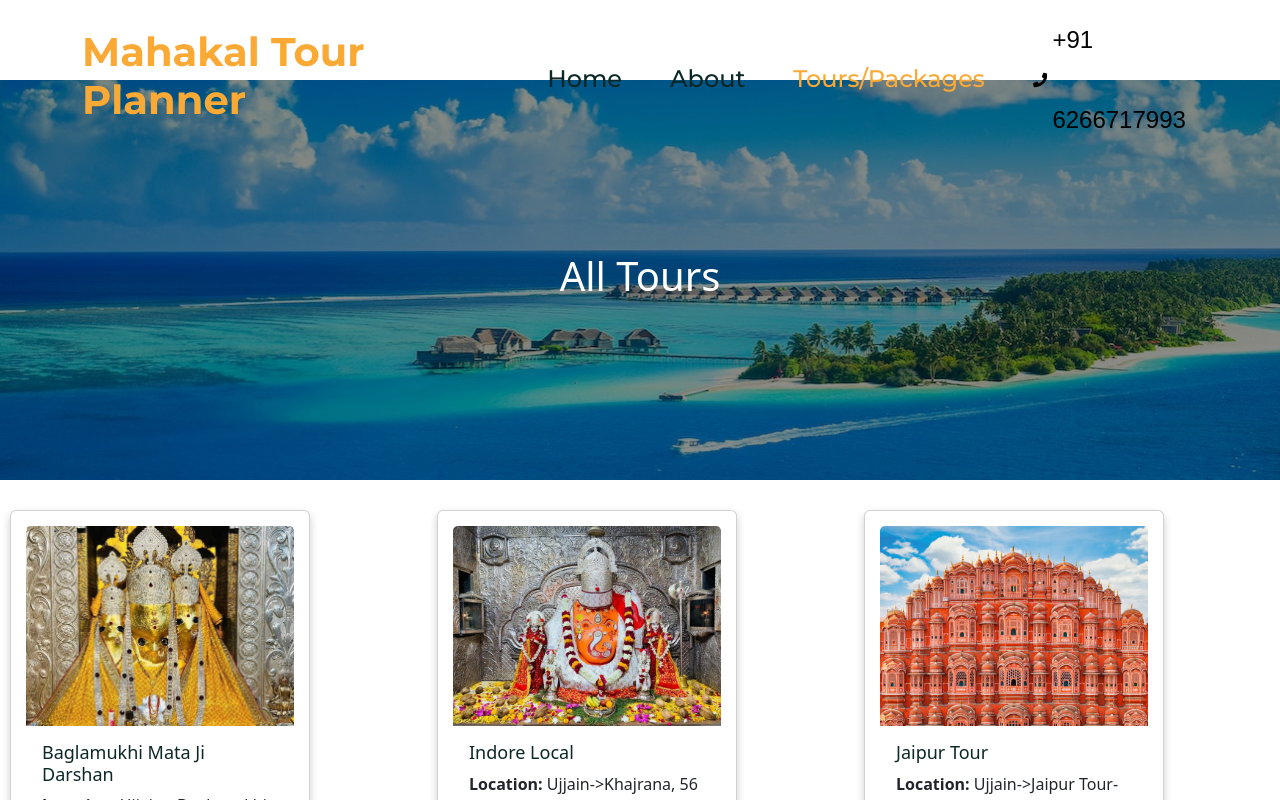
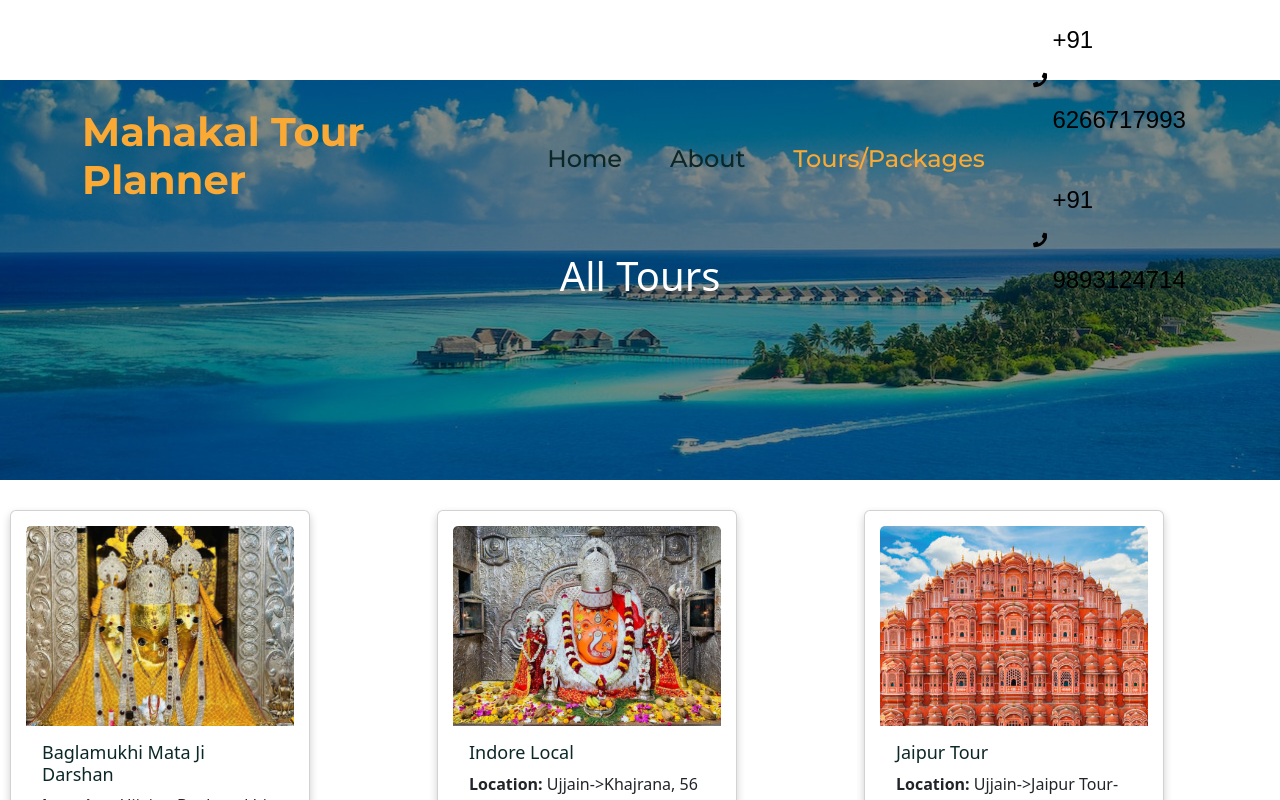
Before and after one commit to rishabh777ry/satyamyadav, a React (Create React App) app: page /tours in a window 1280 px wide. Shown: the top 800 px of the page. Built offline with nearby package versions, Linux system fonts and the light colour scheme; no server answers; a web font is replaced by a local one.

Commit message:
Update Header.jsx
Phone number added

```diff
--- a/src/components/Header/Header.jsx
+++ b/src/components/Header/Header.jsx
@@ -66,6 +66,9 @@ const Header = () => {
                            <a href="tel:+916266717993" className="contact__link">
                               <FaPhone /> +91 6266717993
                            </a>
+                           <a href="tel:+919893124714" className="contact__link">
+                              <FaPhone /> +91 9893124714
+                           </a>
                         </li>
                      </ul>
                   </div>
```
